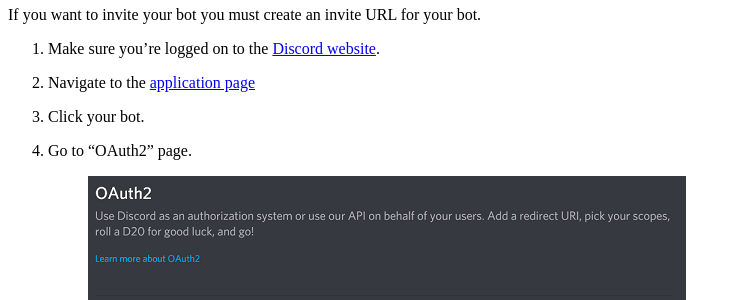
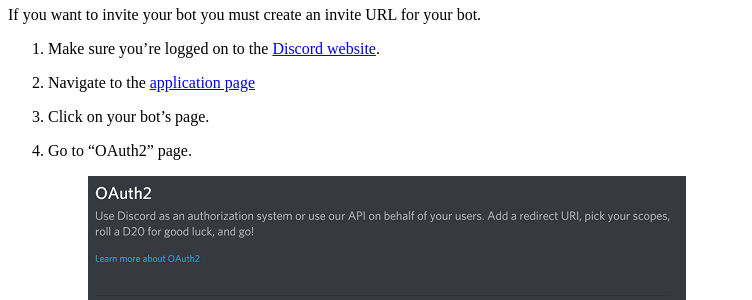
Before and after one commit to Rapptz/discord.py, a Sphinx documentation site: the page built from docs/discord.rst, in a window 1280 px wide and 900 px high, scrolled down 1560 px. Shown: the part 152-452 px from the top of the window, without its empty margins (0-752 px from the left). Built offline with Sphinx 7.4.7, drawn with Linux system fonts in a browser that asks for light colours.

Commit message:
Update docs/discord.rst
Co-Authored-By: apple502j <33279053+apple502j@users.noreply.github.com>

```diff
--- a/docs/discord.rst
+++ b/docs/discord.rst
@@ -63,7 +63,7 @@
 
 1. Make sure you're logged on to the `Discord website <https://discordapp.com>`_.
 2. Navigate to the `application page <https://discordapp.com/developers/applications>`_
-3. Click your bot.
+3. Click on your bot's page.
 4. Go to "OAuth2" page.
 
     .. image:: /images/discord_oauth2.png
```
